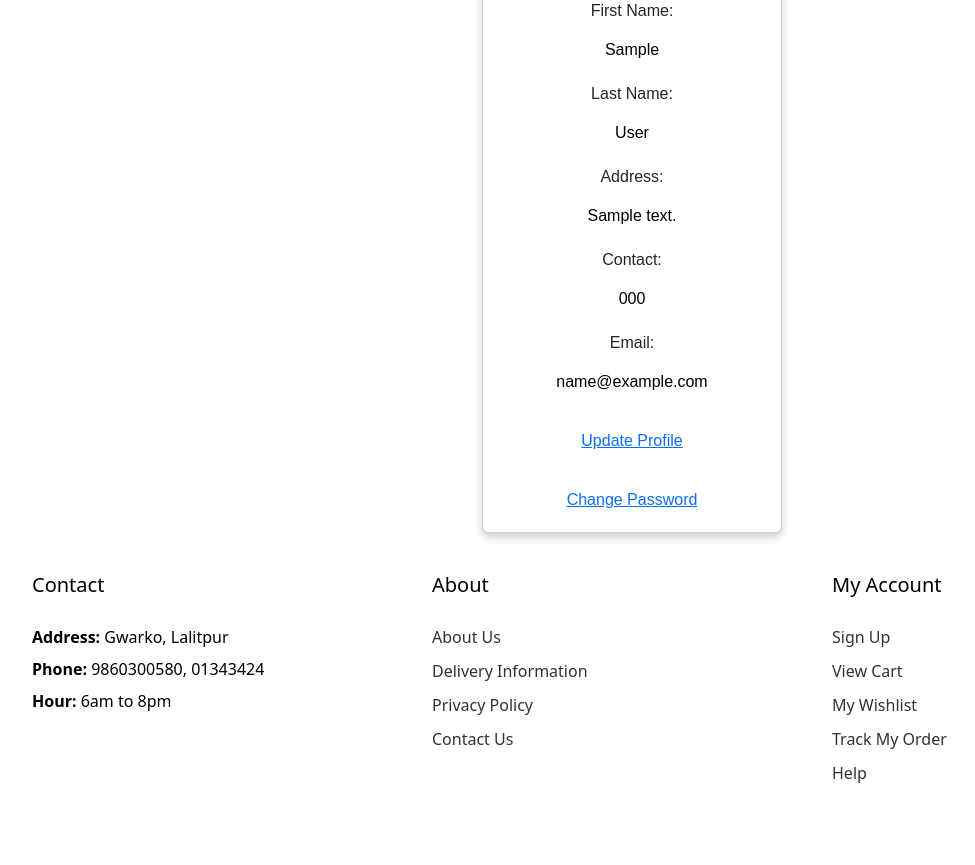
After one commit to Rajish123/Ecommerce, a Django app: template Store/templates/profile.html in a window 1280 px wide. The commit adds this page. Shown: the part 392-1257 px from the top of the page, without its empty margins (8-983 px from the left). Run offline with Django 4.2, Linux system fonts and the light colour scheme; the template is opened without the code that fills it: most values are stand-ins (such as "Sample title", 1, 10 or a date in 2020); some libraries are stand-ins or nearby versions.

Commit message:
few changes for UI

```diff
--- a/Store/templates/base.html
+++ b/Store/templates/base.html
@@ -203,8 +203,23 @@
                 float: right;
                 padding-top: 16px;
             }
+            .card {
+                box-shadow: 0 4px 8px 0 rgba(0, 0, 0, 0.2);
+                max-width: 300px;
+                margin: auto;
+                text-align: center;
+                font-family: arial;
+            }
 
-
+            .proflie_title {
+                color: grey;
+                font-size: 18px;
+            }
+            .profile a {
+                text-decoration: none;
+                font-size: 22px;
+                color: black;
+            }
 
         </style>
 
@@ -230,7 +245,9 @@
                         <li><a href="{% url 'store:index' %}">Shop</a></li>
                         <li><a href="{% url 'order:orders' %}">Order</a></li>
                         <li><a href="{% url 'account:logout' %}">Logout</a></li>
-                        <li><a href="{% url 'store:cart' %}"><i class="fa-solid fa-cart-shopping"></i>Cart</a></li>
+                        <li><a href="{% url 'store:cart' %}"><i class="fa-solid fa-cart-shopping"></i>Cart<h2>{{cart_count}}</h2></a></li>
+                        <li><a href="{% url 'account:profile' %}">Profile</a></li>
+
                     {% else %}
                         <li><a href="{% url 'store:home' %}">Home</a></li>
                         <li><a href="{% url 'store:index' %}">Shop</a></li>
--- /dev/null
+++ b/Store/templates/profile.html
@@ -0,0 +1,25 @@
+{% extends 'base.html' %}
+{% load static %}
+
+{% block title %}Profile|{{customer.first_name}}{% endblock %}
+
+{% block content %}
+
+
+<h2 style="text-align:center">Profile</h2>
+
+<div class="card">
+  <img src="{% static '/images/luffy.jpeg' %}" alt="John" style="width:100%">
+  <div>
+    <span>First Name:<p>{{customer.first_name}}</p></span>
+    <span>Last Name:<p>{{customer.last_name}}</p></span>
+    <span>Address:<p>{{customer.address}}</p></span>
+    <span>Contact:<p>{{customer.phone}}</p></span>
+    <span>Email:<p>{{customer.email}}</p></span>
+
+  </div>
+  <p><a href = "{% url 'account:update_profile' %}" class = 'button'>Update Profile</a></p>
+  <p><a href = "{% url 'account:change_password' %}" class = 'button'>Change Password</a></p>
+
+</div>
+{% endblock %}
```
Also changed, not shown: Store/templates/change_password.html (added, +21 -0 lines), Store/templates/home.html (+7 -5 lines), Store/templates/index.html (+7 -5 lines), Store/templates/update_profile.html (added, +21 -0 lines).
